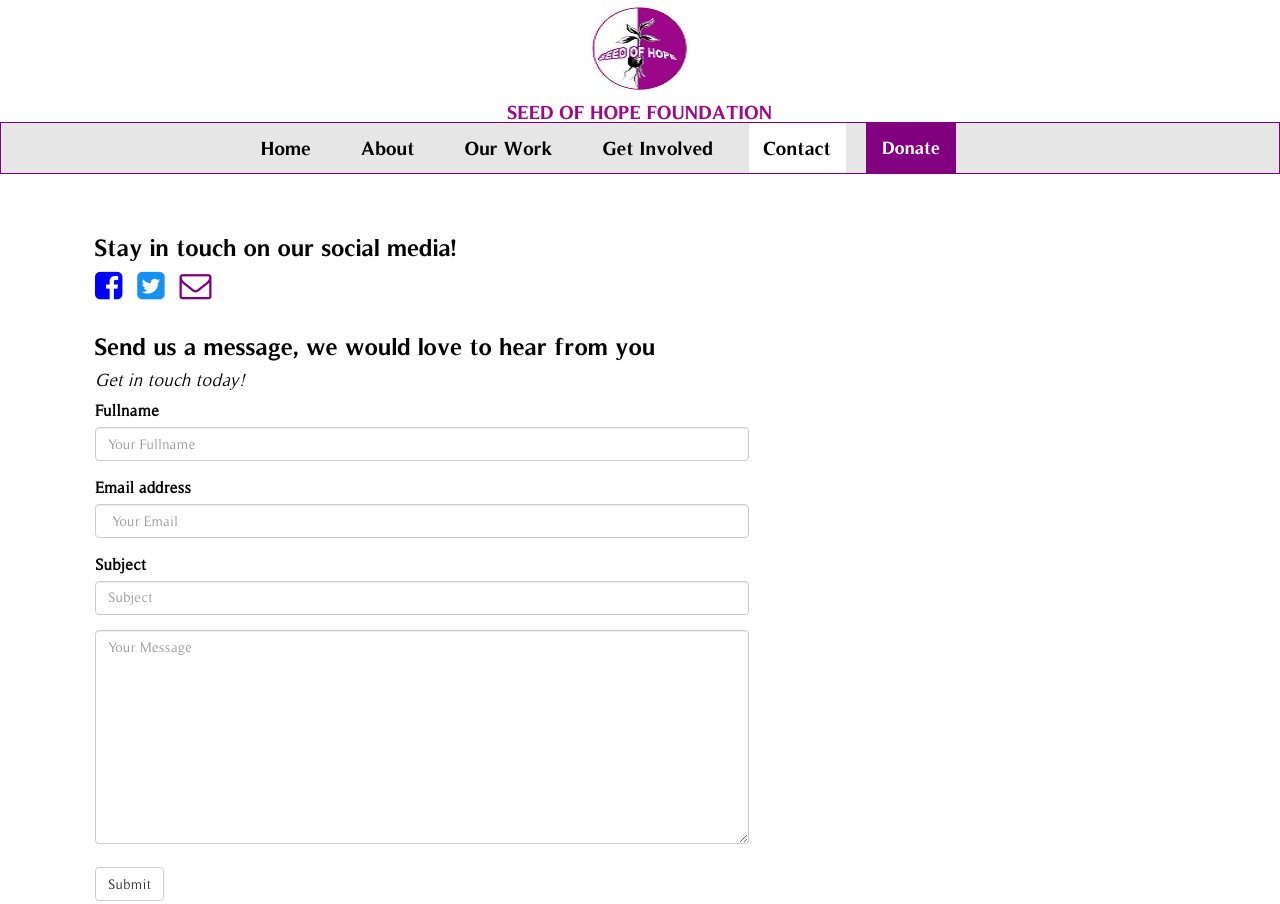
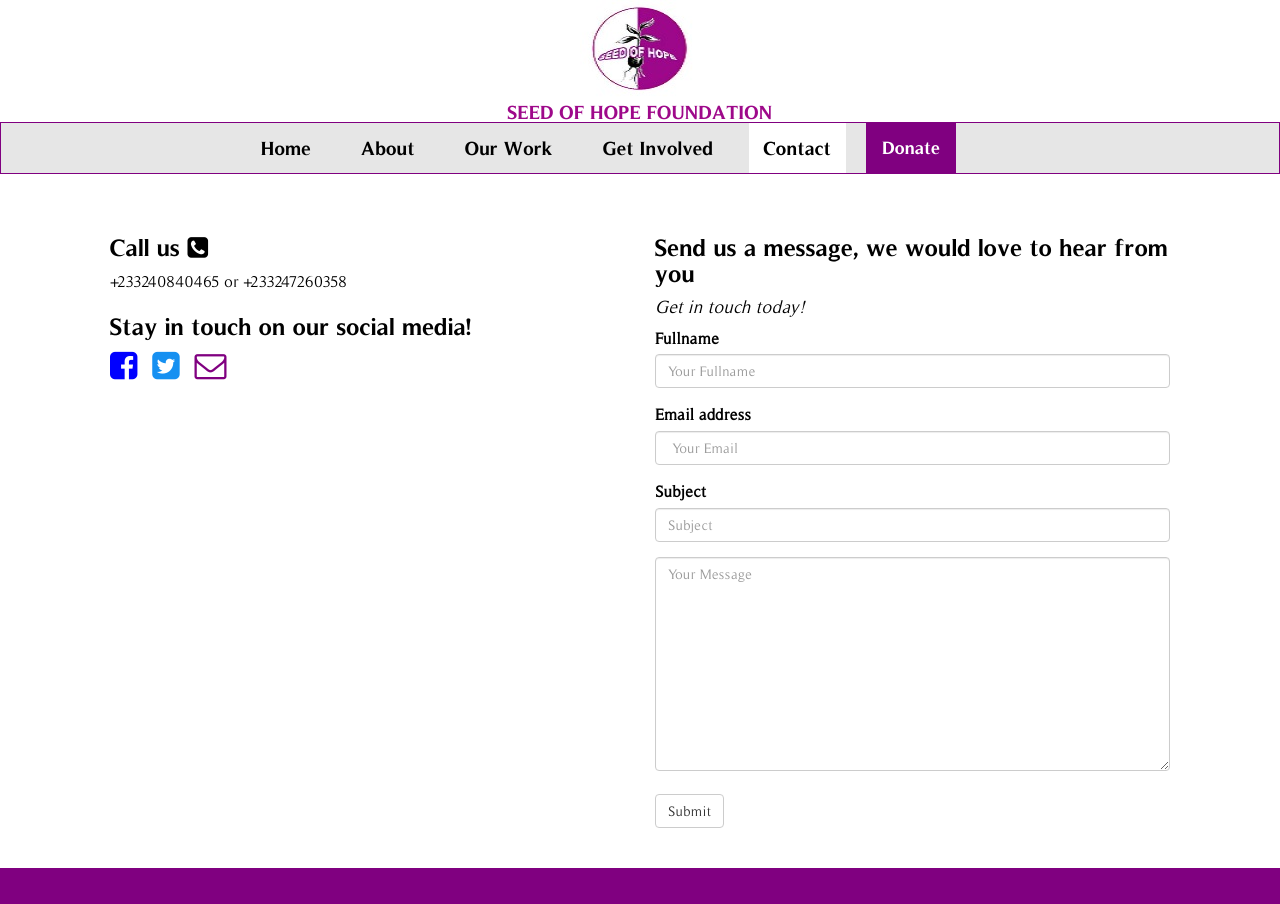
Before and after one commit to devinvogue/anithel, a plain HTML site: page contact.html in a window 1280 px wide. Shown: the top 904 px of the page. Drawn offline with Linux system fonts and the light colour scheme.

Commit message:
modified contact page

```diff
--- a/contact.html
+++ b/contact.html
@@ -107,7 +107,9 @@
 		   </div>
 	     </nav>
 
-        <div class="container" style="padding: 40px ">
+        <div class="container" style="padding: 40px;">
+        <div class="col-sm-12 col-xs-12 col-md-6">
+        <h3 style="font-family: 'TimelessBD';">Call us <i class="fa fa-phone-square fa-1x" aria-hidden="true"></i></h3> +233240840465 or +233247260358
 
         <h3 style="font-family: 'TimelessBD';">Stay in touch on our social media!</h3>
            <ul class="list-inline">
@@ -115,10 +117,12 @@
 				<li><a href="https://www.twitter.com/seedofhopegh/" target="blank"><p style="color: #1690f1;"><i class="fa fa-twitter-square fa-2x" aria-hidden="true"></i></p></a></li>
 				<li><a href="mailto:seedofhopegh@gmail.com"><p style="color: purple;"><i class="fa fa-envelope-o fa-2x" aria-hidden="true"></i></p></a></li>
 			</ul>
-
+  			</div>
+  			<div class="col-sm-12 col-xs-12 col-md-6">
         	<h3 style="font-family: 'TimelessBD';">Send us a message, we would love to hear from you</h3>
         	<h4><em>Get in touch today!</em></h4>
-			<form>
+        	<!-- <div class="col-md-4 col-md-offset-4"> -->
+			<form class="contact_form">
 				<div class="form-group">
 					<label for="exampleInputName1">Fullname</label>
 					<input type="text" class="form-control" id="exampleInputName1" placeholder="Your Fullname">
@@ -134,6 +138,7 @@
 				<textarea class="form-control" rows="10" placeholder="Your Message"></textarea><br>
 				<button type="submit" class="btn btn-default">Submit</button>
 			</form>
+			</div>
 			<br>
 
         </div>
--- a/css/style.css
+++ b/css/style.css
@@ -198,6 +198,9 @@ footer .col-md-6 li{
 }
 
 .form-control{
-	width: 60%;
+	width: 70%;
 	/*background-image: url("img/seed.jpg");*/
 }
+.contact_form .form-control{
+	width:100%;
+}
```
